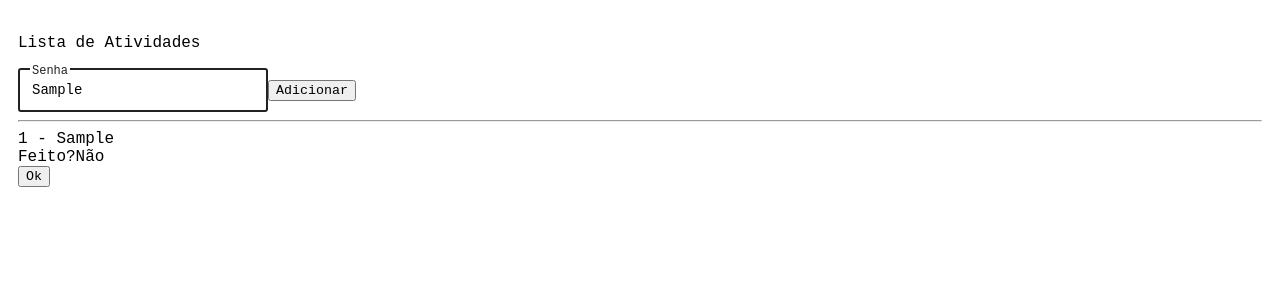
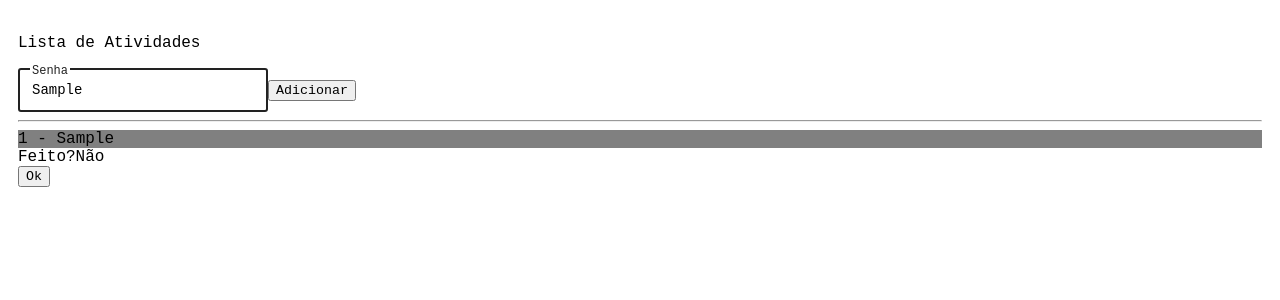
Before and after one commit to victorvalim/reactjs-test, a React (Create React App) app: page / in a window 1280 px wide. Both pictures are taken after typing "Sample" into the empty fields and a click on the button "Adicionar". Shown: the top 300 px of the page. Built offline with nearby package versions, Linux system fonts and the light colour scheme.

Commit message:
Adicionado a funcionalidade de mudar o background color de acordo com o valor do id

```diff
--- a/src/pages/home/components/todoHeader/index.jsx
+++ b/src/pages/home/components/todoHeader/index.jsx
@@ -1,6 +1,8 @@
 import React, { useState, useContext } from 'react';
 import { TodoContext } from '../../../../contexts/todo.context';
-import { Input, Label, Span } from './todoHeaderStyled';
+import {
+  Input, Label, Span,
+} from './todoHeaderStyled';
 
 export default function TodoHeader() {
   const todoContext = useContext(TodoContext);
--- a/src/pages/home/components/todoItem/index.jsx
+++ b/src/pages/home/components/todoItem/index.jsx
@@ -6,7 +6,7 @@ export default function Todo({ id, description, done }) {
   return (
     <div>
       <div>
-        <Item>
+        <Item id={id}>
           {id}
           {' '}
           -
--- a/src/pages/home/components/todoItem/todoItemStyled.jsx
+++ b/src/pages/home/components/todoItem/todoItemStyled.jsx
@@ -3,4 +3,5 @@ import styled from 'styled-components';
 
 export const Item = styled.div`
 cursor:pointer;
+background-color: ${((props) => (props.id % 2 === 0 ? '#ffffff' : '#808080'))}
 `;
```
